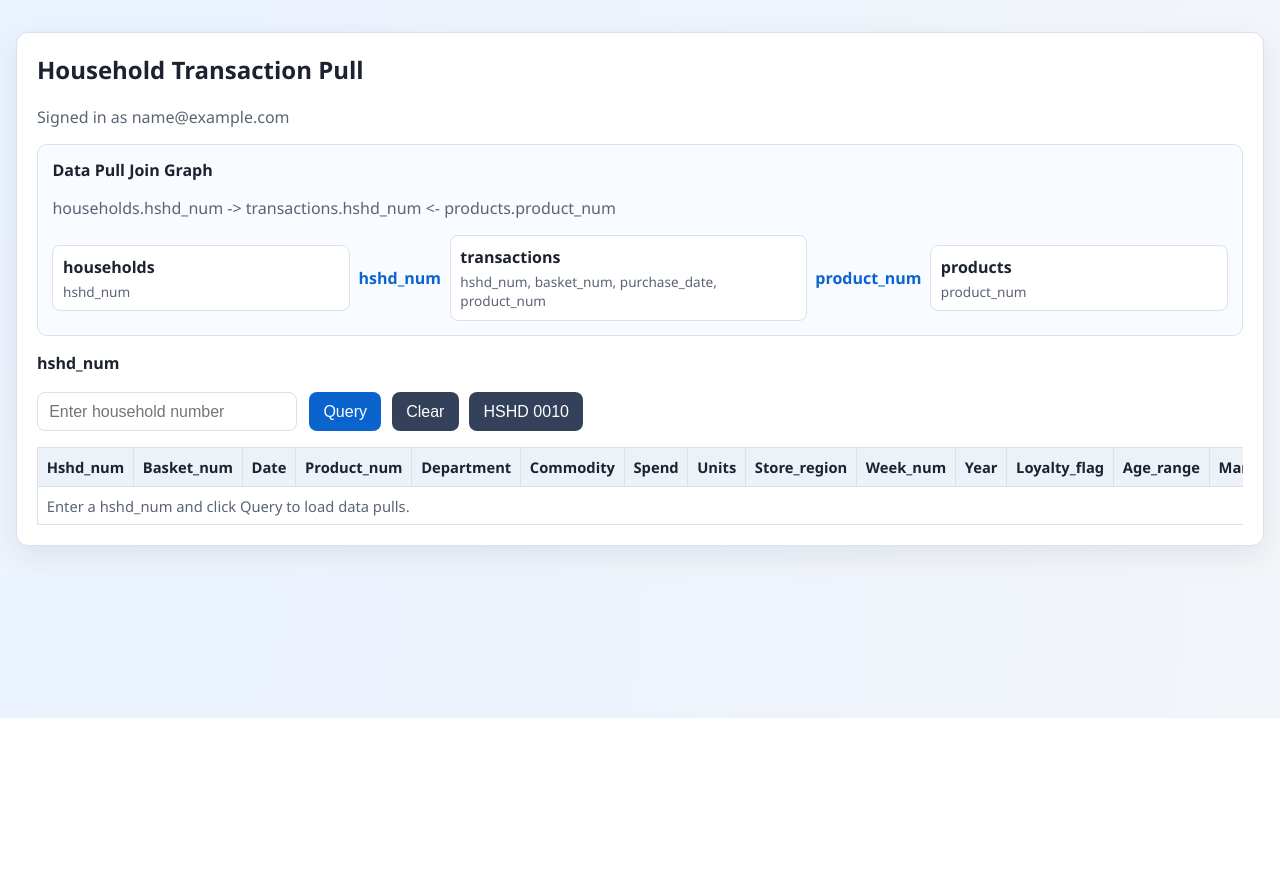
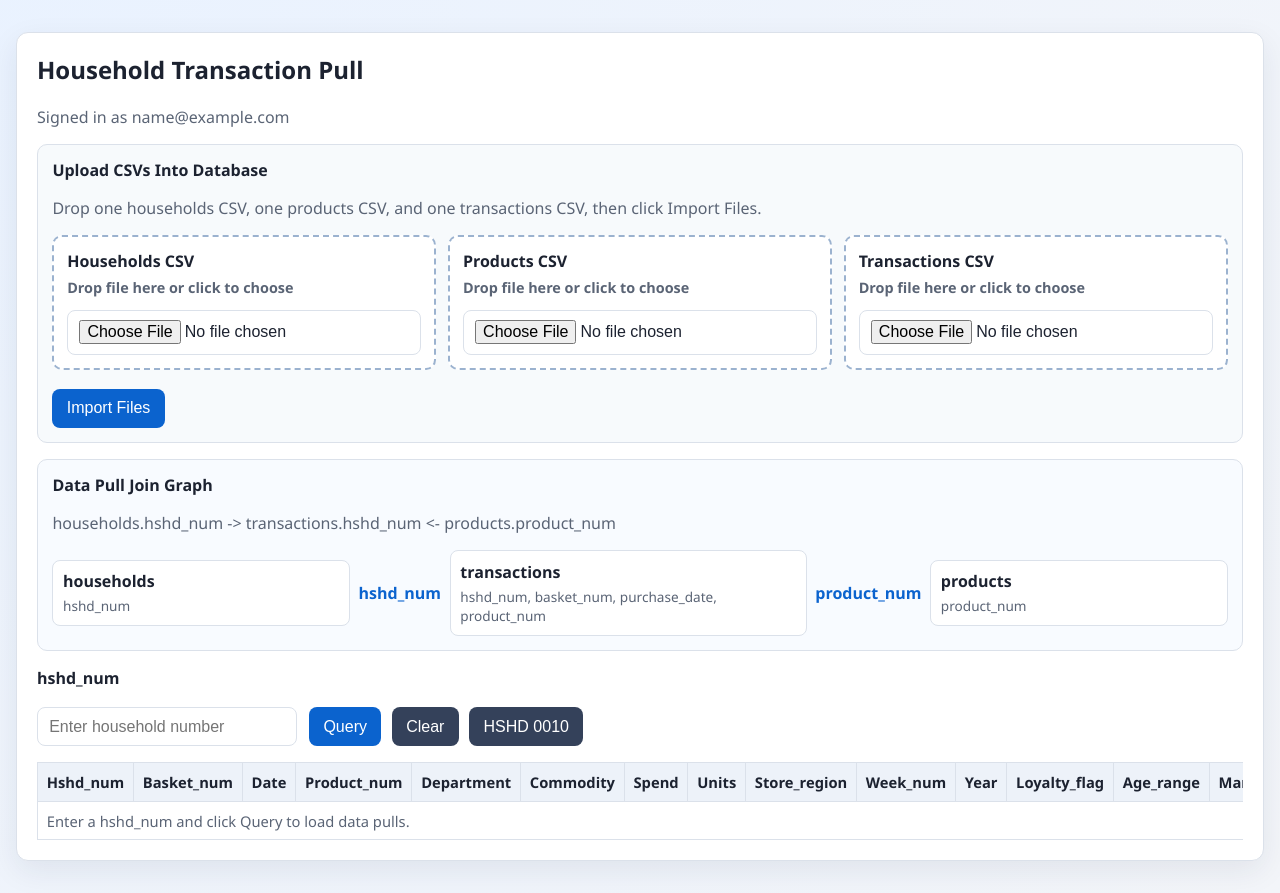
Before and after one commit to erindler/CS5165_Final_Project, a Flask app: page /data-pulls in a window 1280 px wide. Shown: the part 82-975 px from the top of the page. Before the commit the page ends 800 px from the top, so only its background shows below. Run offline with Flask 3, Linux system fonts and the light colour scheme; the visitor is signed in with stand-in values (Sample User, id 1); some libraries are stand-ins or nearby versions.

Commit message:
Implement CSV upload functionality with error handling and UI enhancements
Co-authored-by: Copilot <copilot@github.com>

```diff
--- a/app.py
+++ b/app.py
@@ -1,6 +1,9 @@
 import os
 import hmac
+import csv
 import secrets
+from datetime import datetime
+from decimal import Decimal, InvalidOperation
 from typing import Any
 from urllib.parse import parse_qs, urlparse
 
@@ -30,6 +33,38 @@ app.config.update(
 APP_USERNAME = os.environ.get("APP_USERNAME", "admin")
 APP_PASSWORD = os.environ.get("APP_PASSWORD", "password123")
 APP_EMAIL = os.environ.get("APP_EMAIL", "admin@example.com")
+
+HOUSEHOLD_HEADERS = [
+    "HSHD_NUM",
+    "L",
+    "AGE_RANGE",
+    "MARITAL",
+    "INCOME_RANGE",
+    "HOMEOWNER",
+    "HSHD_COMPOSITION",
+    "HH_SIZE",
+    "CHILDREN",
+]
+
+PRODUCT_HEADERS = [
+    "PRODUCT_NUM",
+    "DEPARTMENT",
+    "COMMODITY",
+    "BRAND_TY",
+    "NATURAL_ORGANIC_FLAG",
+]
+
+TRANSACTION_HEADERS = [
+    "BASKET_NUM",
+    "HSHD_NUM",
+    "PURCHASE_DATE",
+    "PRODUCT_NUM",
+    "SPEND",
+    "UNITS",
+    "STORE_R",
+    "WEEK_NUM",
+    "YEAR",
+]
 
 
 def _normalize_conninfo_key(raw_key: str) -> str:
@@ -150,6 +185,201 @@ def get_db_connect_kwargs() -> dict[str, Any]:
         "or POSTGRES_HOST/POSTGRES_DB/POSTGRES_USER/POSTGRES_PASSWORD. "
         f"Present keys: {present}."
     )
+
+
+def _is_nullish(value: str | None) -> bool:
+    if value is None:
+        return True
+    text = value.strip()
+    return text == "" or text.lower() == "null"
+
+
+def _null_if_empty(value: str | None) -> str | None:
+    if _is_nullish(value):
+        return None
+    return value.strip()
+
+
+def _parse_optional_int(value: str | None, field_name: str) -> int | None:
+    cleaned = _null_if_empty(value)
+    if cleaned is None:
+        return None
+    if not cleaned.isdigit():
+        raise ValueError(f"{field_name} must be a whole number. Got '{value}'.")
+    return int(cleaned)
+
+
+def _parse_decimal(value: str | None, field_name: str) -> Decimal:
+    cleaned = _null_if_empty(value)
+    if cleaned is None:
+        raise ValueError(f"{field_name} is required.")
+    try:
+        return Decimal(cleaned)
+    except (InvalidOperation, ValueError):
+        raise ValueError(f"{field_name} must be numeric. Got '{value}'.")
+
+
+def _parse_purchase_date(value: str | None) -> datetime.date:
+    cleaned = _null_if_empty(value)
+    if cleaned is None:
+        raise ValueError("PURCHASE_DATE is required.")
+
+    # Accept both assignment format (DD-MON-YY) and ISO format.
+    for date_format in ("%d-%b-%y", "%Y-%m-%d"):
+        try:
+            return datetime.strptime(cleaned, date_format).date()
+        except ValueError:
+            continue
+
+    raise ValueError(
+        f"PURCHASE_DATE '{value}' is invalid. Use DD-MON-YY or YYYY-MM-DD."
+    )
+
+
+def _load_csv_rows(uploaded_file, required_headers: list[str], label: str) -> list[dict[str, str]]:
+    if uploaded_file is None or uploaded_file.filename == "":
+        raise ValueError(f"Please provide the {label} CSV file.")
+
+    raw_bytes = uploaded_file.stream.read()
+    if not raw_bytes:
+        raise ValueError(f"The {label} CSV file is empty.")
+
+    content = raw_bytes.decode("utf-8-sig", errors="replace")
+    reader = csv.reader(content.splitlines())
+
+    try:
+        header_row = next(reader)
+    except StopIteration:
+        raise ValueError(f"The {label} CSV file is empty.")
+
+    normalized_headers = [header.strip().upper() for header in header_row]
+    missing_headers = [name for name in required_headers if name not in normalized_headers]
+    if missing_headers:
+        missing_list = ", ".join(missing_headers)
+        raise ValueError(f"{label} CSV is missing required headers: {missing_list}.")
+
+    index_by_header = {header: normalized_headers.index(header) for header in required_headers}
+
+    rows: list[dict[str, str]] = []
+    for row in reader:
+        if not row or all(cell.strip() == "" for cell in row):
+            continue
+
+        shaped_row: dict[str, str] = {}
+        for header in required_headers:
+            cell_index = index_by_header[header]
+            value = row[cell_index] if cell_index < len(row) else ""
+            shaped_row[header] = value.strip()
+        rows.append(shaped_row)
+
+    if not rows:
+        raise ValueError(f"The {label} CSV file has no data rows.")
+
+    return rows
+
+
+def _insert_uploaded_rows(
+    household_rows: list[dict[str, str]],
+    product_rows: list[dict[str, str]],
+    transaction_rows: list[dict[str, str]],
+) -> dict[str, int]:
+    household_values = [
+        (
+            row["HSHD_NUM"],
+            _null_if_empty(row["L"]),
+            _null_if_empty(row["AGE_RANGE"]),
+            _null_if_empty(row["MARITAL"]),
+            _null_if_empty(row["INCOME_RANGE"]),
+            _null_if_empty(row["HOMEOWNER"]),
+            _null_if_empty(row["HSHD_COMPOSITION"]),
+            _parse_optional_int(row["HH_SIZE"], "HH_SIZE"),
+            _parse_optional_int(row["CHILDREN"], "CHILDREN"),
+        )
+        for row in household_rows
+    ]
+
+    product_values = [
+        (
+            row["PRODUCT_NUM"],
+            _null_if_empty(row["DEPARTMENT"]),
+            _null_if_empty(row["COMMODITY"]),
+            _null_if_empty(row["BRAND_TY"]),
+            _null_if_empty(row["NATURAL_ORGANIC_FLAG"]),
+        )
+        for row in product_rows
+    ]
+
+    transaction_values = [
+        (
+            row["BASKET_NUM"],
+            row["HSHD_NUM"],
+            _parse_purchase_date(row["PURCHASE_DATE"]),
+            row["PRODUCT_NUM"],
+            _parse_decimal(row["SPEND"], "SPEND"),
+            _parse_decimal(row["UNITS"], "UNITS"),
+            _null_if_empty(row["STORE_R"]),
+            _parse_optional_int(row["WEEK_NUM"], "WEEK_NUM"),
+            _parse_optional_int(row["YEAR"], "YEAR"),
+        )
+        for row in transaction_rows
+    ]
+
+    with psycopg.connect(**get_db_connect_kwargs(), row_factory=dict_row) as conn:
+        with conn.cursor() as cur:
+            cur.executemany(
+                """
+                INSERT INTO retail.households (
+                    hshd_num,
+                    loyalty_flag,
+                    age_range,
+                    marital,
+                    income_range,
+                    homeowner,
+                    hshd_composition,
+                    hh_size,
+                    children
+                ) VALUES (%s, %s, %s, %s, %s, %s, %s, %s, %s)
+                """,
+                household_values,
+            )
+
+            cur.executemany(
+                """
+                INSERT INTO retail.products (
+                    product_num,
+                    department,
+                    commodity,
+                    brand_ty,
+                    natural_organic_flag
+                ) VALUES (%s, %s, %s, %s, %s)
+                """,
+                product_values,
+            )
+
+            cur.executemany(
+                """
+                INSERT INTO retail.transactions (
+                    basket_num,
+                    hshd_num,
+                    purchase_date,
+                    product_num,
+                    spend,
+                    units,
+                    store_r,
+                    week_num,
+                    year
+                ) VALUES (%s, %s, %s, %s, %s, %s, %s, %s, %s)
+                """,
+                transaction_values,
+            )
+
+        conn.commit()
+
+    return {
+        "households": len(household_values),
+        "products": len(product_values),
+        "transactions": len(transaction_values),
+    }
 
 
 def fetch_data_pulls(hshd_num: str) -> list[dict[str, Any]]:
@@ -311,6 +541,8 @@ def data_pulls():
     hshd_num = request.args.get("hshd_num", "").strip()
     rows: list[dict[str, Any]] = []
     error = None
+    upload_error = request.args.get("upload_error", "")
+    upload_success = request.args.get("upload_success", "")
 
     if hshd_num:
         if not hshd_num.isdigit():
@@ -333,7 +565,58 @@ def data_pulls():
         hshd_num=hshd_num,
         rows=rows,
         error=error,
+        upload_error=upload_error,
+        upload_success=upload_success,
     )
+
+
+@app.route("/upload-csvs", methods=["POST"])
+def upload_csvs():
+    if not session.get("logged_in"):
+        return redirect(url_for("login"))
+
+    if not is_valid_csrf(request.form.get("csrf_token", "")):
+        return redirect(
+            url_for("data_pulls", upload_error="Session expired. Refresh and try again.")
+        )
+
+    try:
+        household_rows = _load_csv_rows(
+            request.files.get("households_csv"), HOUSEHOLD_HEADERS, "households"
+        )
+        product_rows = _load_csv_rows(
+            request.files.get("products_csv"), PRODUCT_HEADERS, "products"
+        )
+        transaction_rows = _load_csv_rows(
+            request.files.get("transactions_csv"), TRANSACTION_HEADERS, "transactions"
+        )
+
+        counts = _insert_uploaded_rows(household_rows, product_rows, transaction_rows)
+
+        success_message = (
+            f"Imported {counts['households']} household rows, "
+            f"{counts['products']} product rows, and "
+            f"{counts['transactions']} transaction rows."
+        )
+        return redirect(url_for("data_pulls", upload_success=success_message))
+    except RuntimeError as exc:
+        return redirect(url_for("data_pulls", upload_error=str(exc)))
+    except ValueError as exc:
+        return redirect(url_for("data_pulls", upload_error=str(exc)))
+    except psycopg.Error as exc:
+        return redirect(
+            url_for(
+                "data_pulls",
+                upload_error=f"Unable to import data into PostgreSQL: {exc.__class__.__name__}.",
+            )
+        )
+    except Exception:
+        return redirect(
+            url_for(
+                "data_pulls",
+                upload_error="Unexpected import failure. Please verify the CSV formats and retry.",
+            )
+        )
 
 
 @app.route("/db-health")
--- /dev/null
+++ b/static/csv_upload.js
@@ -0,0 +1,61 @@
+(function () {
+  var zones = document.querySelectorAll('.drop-zone');
+
+  if (!zones.length) {
+    return;
+  }
+
+  function updateFileLabel(inputId, fileName) {
+    var label = document.querySelector('[data-file-label="' + inputId + '"]');
+    if (!label) {
+      return;
+    }
+    label.textContent = fileName || 'Drop file here or click to choose';
+  }
+
+  function bindDropZone(zone) {
+    var targetId = zone.getAttribute('data-target');
+    if (!targetId) {
+      return;
+    }
+
+    var input = document.getElementById(targetId);
+    if (!input) {
+      return;
+    }
+
+    input.addEventListener('change', function () {
+      if (input.files && input.files.length > 0) {
+        updateFileLabel(targetId, input.files[0].name);
+      }
+    });
+
+    ['dragenter', 'dragover'].forEach(function (eventName) {
+      zone.addEventListener(eventName, function (event) {
+        event.preventDefault();
+        event.stopPropagation();
+        zone.classList.add('is-dragover');
+      });
+    });
+
+    ['dragleave', 'drop'].forEach(function (eventName) {
+      zone.addEventListener(eventName, function (event) {
+        event.preventDefault();
+        event.stopPropagation();
+        zone.classList.remove('is-dragover');
+      });
+    });
+
+    zone.addEventListener('drop', function (event) {
+      var dt = event.dataTransfer;
+      if (!dt || !dt.files || dt.files.length === 0) {
+        return;
+      }
+
+      input.files = dt.files;
+      updateFileLabel(targetId, dt.files[0].name);
+    });
+  }
+
+  zones.forEach(bindDropZone);
+})();
--- a/static/styles.css
+++ b/static/styles.css
@@ -182,6 +182,61 @@ button.secondary {
   gap: 0.65rem;
 }
 
+.upload-panel {
+  border: 1px solid var(--border);
+  border-radius: 10px;
+  padding: 0.9rem;
+  margin: 0.75rem 0 1rem;
+  background: #f7fafc;
+}
+
+.upload-panel h3 {
+  margin: 0 0 0.3rem;
+  font-size: 1rem;
+}
+
+.drop-grid {
+  display: grid;
+  grid-template-columns: repeat(3, minmax(170px, 1fr));
+  gap: 0.75rem;
+  margin-top: 0.8rem;
+}
+
+.drop-zone {
+  border: 2px dashed #9bb2cf;
+  border-radius: 10px;
+  background: #fff;
+  padding: 0.8rem;
+  min-height: 110px;
+  display: grid;
+  gap: 0.35rem;
+  align-content: start;
+  cursor: pointer;
+}
+
+.drop-zone.is-dragover {
+  border-color: var(--accent);
+  background: #eef5ff;
+}
+
+.drop-zone-title {
+  font-weight: 700;
+}
+
+.drop-zone-file {
+  color: var(--muted);
+  font-size: 0.9rem;
+  word-break: break-word;
+}
+
+.drop-zone input[type="file"] {
+  margin-top: 0.45rem;
+}
+
+.upload-actions {
+  margin-top: 0.8rem;
+}
+
 .table-wrap {
   overflow-x: auto;
 }
@@ -218,6 +273,14 @@ tbody tr:nth-child(even) {
   padding: 0.65rem;
 }
 
+.success {
+  color: #0c5a2f;
+  background: #e8f7ef;
+  border: 1px solid #b8e6cc;
+  border-radius: 8px;
+  padding: 0.65rem;
+}
+
 @media (max-width: 700px) {
   .topbar {
     flex-direction: column;
@@ -238,6 +301,10 @@ tbody tr:nth-child(even) {
     grid-template-columns: 1fr;
   }
 
+  .drop-grid {
+    grid-template-columns: 1fr;
+  }
+
   .join-edge {
     text-align: center;
   }
--- a/templates/data_pulls.html
+++ b/templates/data_pulls.html
@@ -22,6 +22,46 @@
     <section class="card">
       <h2>Household Transaction Pull</h2>
       <p class="subtext">Signed in as {{ email }}</p>
+
+      <section class="upload-panel" aria-label="CSV upload panel">
+        <h3>Upload CSVs Into Database</h3>
+        <p class="subtext">Drop one households CSV, one products CSV, and one transactions CSV, then click Import Files.</p>
+
+        {% if upload_success %}
+        <p class="success" role="status">{{ upload_success }}</p>
+        {% endif %}
+
+        {% if upload_error %}
+        <p class="error" role="alert">{{ upload_error }}</p>
+        {% endif %}
+
+        <form method="post" action="{{ url_for('upload_csvs') }}" enctype="multipart/form-data" id="csvUploadForm">
+          <input id="upload_csrf_token" name="csrf_token" type="hidden" value="{{ csrf_token }}">
+          <div class="drop-grid">
+            <label class="drop-zone" for="households_csv" data-target="households_csv">
+              <span class="drop-zone-title">Households CSV</span>
+              <span class="drop-zone-file" data-file-label="households_csv">Drop file here or click to choose</span>
+              <input id="households_csv" name="households_csv" type="file" accept=".csv,text/csv" required>
+            </label>
+
+            <label class="drop-zone" for="products_csv" data-target="products_csv">
+              <span class="drop-zone-title">Products CSV</span>
+              <span class="drop-zone-file" data-file-label="products_csv">Drop file here or click to choose</span>
+              <input id="products_csv" name="products_csv" type="file" accept=".csv,text/csv" required>
+            </label>
+
+            <label class="drop-zone" for="transactions_csv" data-target="transactions_csv">
+              <span class="drop-zone-title">Transactions CSV</span>
+              <span class="drop-zone-file" data-file-label="transactions_csv">Drop file here or click to choose</span>
+              <input id="transactions_csv" name="transactions_csv" type="file" accept=".csv,text/csv" required>
+            </label>
+          </div>
+
+          <div class="upload-actions">
+            <button type="submit">Import Files</button>
+          </div>
+        </form>
+      </section>
 
       <section class="join-graph" aria-label="Table relationship graph">
         <h3>Data Pull Join Graph</h3>
@@ -121,5 +161,6 @@
     </section>
   </main>
   <script src="{{ url_for('static', filename='data_pulls.js') }}"></script>
+  <script src="{{ url_for('static', filename='csv_upload.js') }}"></script>
 </body>
 </html>
```
